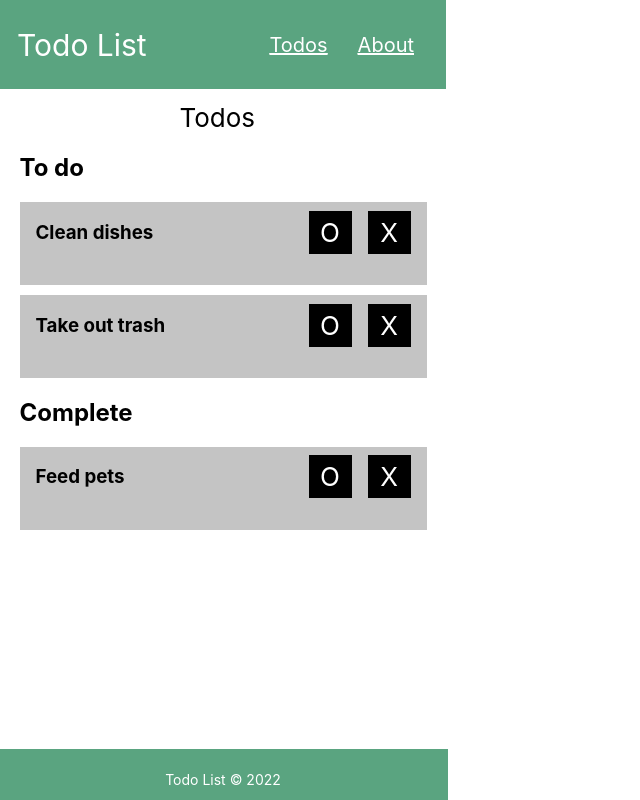
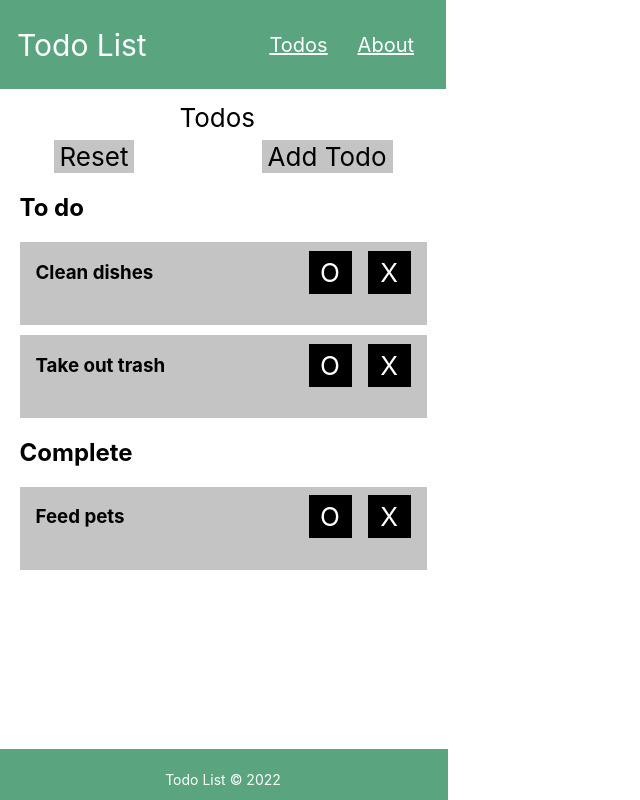
Before and after one commit to Manciya-Xola/todo, a React (Create React App) app: page /todos in a window 1280 px wide. Shown: the whole page, without its empty margins (0-640 px from the left). Built offline with nearby package versions, Linux system fonts and the light colour scheme.

Commit message:
reset todos

```diff
--- /dev/null
+++ b/src/components/TodoList/TodoList.module.css
@@ -0,0 +1,24 @@
+.container{
+  overflow-y: auto;
+  display: flex;
+  flex-direction: column;
+  justify-content: center;
+  align-items: center;
+  margin-top: 7px;
+}
+.buttons{
+  display: flex;
+  padding: 0px 34px;
+  justify-content: space-between;
+}
+.button{
+  border: none;
+  background: #C4C4C4;
+  font-family: 'Inter';
+  font-style: normal;
+  font-weight: 400;
+  font-size: 26px;
+  line-height: 31px;
+  cursor: pointer;
+  color: #000000;
+}
--- a/src/components/TodoList/index.jsx
+++ b/src/components/TodoList/index.jsx
@@ -3,6 +3,7 @@ import React,{useReducer} from 'react'
 
 import { reducer, initialState } from '../../reducer/todos';
 import Todo from '../Todo';
+import styles from "./TodoList.module.css";
 
 function TodoList() {
 
@@ -12,11 +13,17 @@ function TodoList() {
     // console.log(id);
     dispatch({type: "deleteTodo", payload: id});
   }
-
+  function onResetButtonClicked() {
+    dispatch({type: "resetTodo"});
+  }
 
   return (
-    <div>
-      <div>
+    <div className={styles.container}>
+      <div className={styles.incomplete}>
+        <div className={styles.buttons}>
+          <button onClick={onResetButtonClicked} className={styles.button}>Reset</button>
+          <button className={styles.button}>Add Todo</button>
+        </div>
         <h2>To do</h2>
         <div>
           {
@@ -34,7 +41,7 @@ function TodoList() {
           }
         </div>
       </div>
-      <div>
+      <div className={styles.complete}>
         <h2>Complete</h2>
         <div>
           {
--- a/src/reducer/todos.jsx
+++ b/src/reducer/todos.jsx
@@ -22,11 +22,11 @@ export const reducer = (state, action) => {
       return state;
     case "deleteTodo":
       const newTodos = state.filter(todo => todo.id !==action.payload)
-      console.log(action.type)
+      // console.log(action.type)
       return newTodos;
     case "resetTodo":
-      console.log(action.type)
-      return state;
+      // console.log(action.type)
+      return initialState;
     default:
       return state;
   }
```
